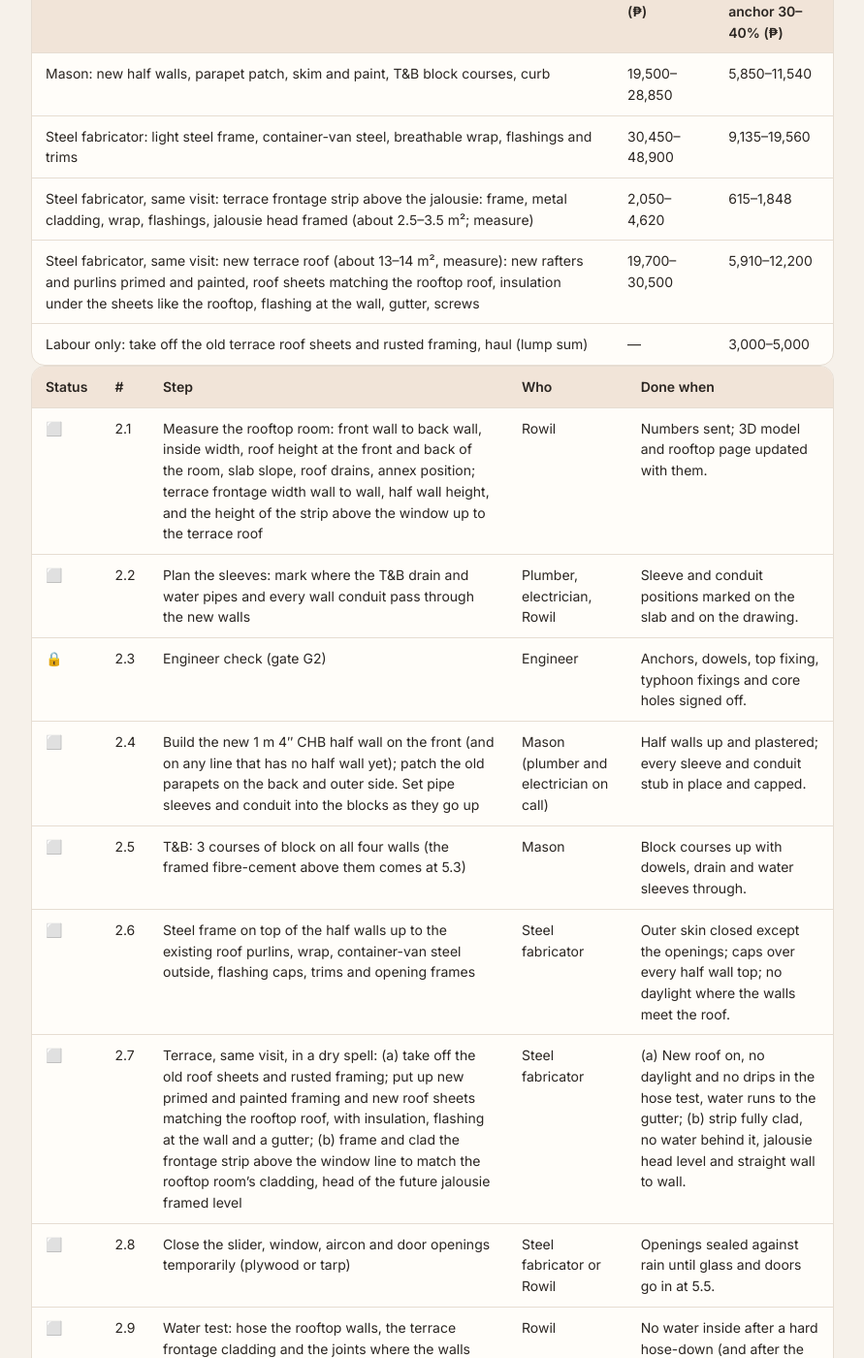
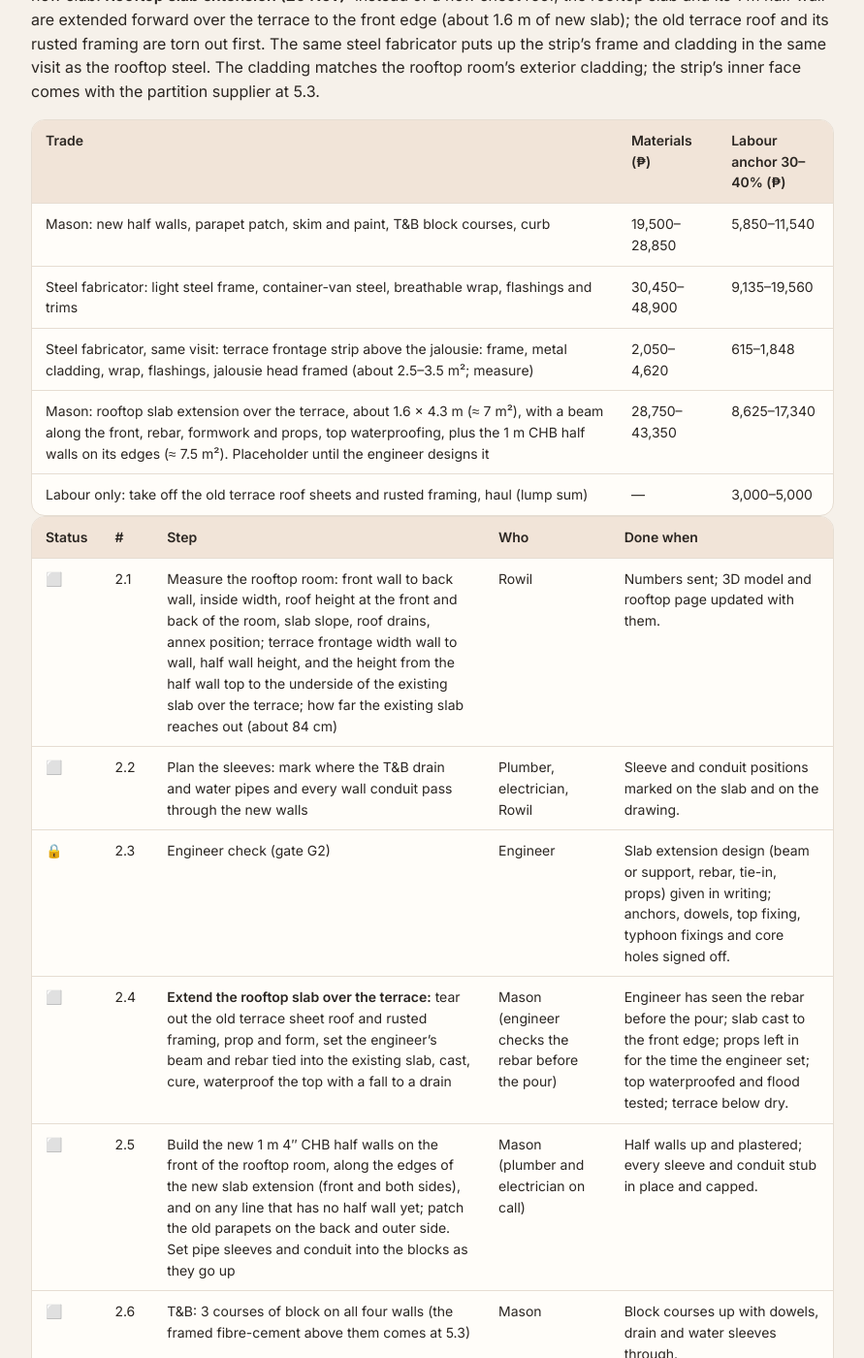
Before and after one commit to tatayotter/navarro-house, a Jekyll site: the page built from house/build-sequence.md, in a window 1280 px wide and 1400 px high, scrolled down 7073 px. Shown: the whole window at 97% size, without its empty margins (194-1085 px from the left). Built offline with Jekyll 4.4.1, drawn with Linux system fonts in a browser that asks for light colours; some of the changed text lies outside the part shown.

Commit message:
Build sequence: rooftop slab extended over the terrace (replaces terrace re-roof), half walls on its edges
Co-Authored-By: Claude Opus 5.5 <noreply@anthropic.com>
Claude-Session: https://claude.ai/code/session_01RUWgCN1G19McQkjCo3kEH9

```diff
--- a/house/build-sequence.md
+++ b/house/build-sequence.md
@@ -26,13 +26,13 @@ summary: The order of the whole renovation, from the steel stair to the last fix
 | Phase | What | Main trades | Materials (₱) | Labour anchor 30–40% (₱) | Supplier-installed, equipment, demolition (₱) | Phase budget (₱) |
 |---|---|---|---|---|---|---|
 | 1 | Demolition contract, then the steel stair | Demolition crew, welder | 34,784–45,284 | 11,050–16,100 (welder 8,500 agreed) | 20,000–41,000 | **65,834–102,384** |
-| 2 | Weatherproof the rooftop room, re-roof the terrace, clad the terrace frontage | Mason, steel fabricator | 71,700–112,870 | 21,510–45,148 | 3,000–5,000 | **96,210–163,018** |
+| 2 | Extend the rooftop slab over the terrace, weatherproof the rooftop room, clad the terrace frontage | Mason, steel fabricator | 80,750–125,720 | 24,225–50,288 | 3,000–5,000 | **107,975–181,008** |
 | 3 | New CHB walls (terrace side walls, car bay partition), front gate | Mason, welder, shutter shop | 36,570–51,670 | 10,971–20,668 | 17,000–27,000 | **64,541–99,338** |
 | 4 | Plumbing and electrical rough-in, ground floor included | Plumber, electrician | 169,965–256,775 | 50,990–102,710 | 2,500–4,000 | **223,455–363,485** |
 | 5 | Close up: partitions and double walls, ceilings in one go, glass and doors in one go, floors, paint | Partition supplier, ceiling crew, glass supplier, carpenter, tiler, painter | 291,540–383,700 | 87,462–153,480 | 168,400–259,900 | **547,402–797,080** |
 | 6 | Final fit-out | Electrician, plumber, carpenter, AC tech | 98,380–189,520 | 29,514–75,808 | 38,632–63,632 | **166,526–328,960** |
-| | **Total before contingency** | | **702,939–1,039,819** | **211,497–413,914** | **249,532–400,532** | **≈ 1,164,000–1,854,000** |
-| | **With 10% contingency on the Online part** | | | | | **≈ 1,276,000–2,035,000** |
+| | **Total before contingency** | | **711,989–1,052,669** | **214,212–419,054** | **249,532–400,532** | **≈ 1,176,000–1,872,000** |
+| | **With 10% contingency on the Online part** | | | | | **≈ 1,291,000–2,057,000** |
 
 After fit-out: the induction cooktop (its 30 A circuit goes in at Phase 4). Optional: kitchen and dining clean-up. Neither is in the total.
 
@@ -62,7 +62,7 @@ Do not start the step after a 🔒 gate until the check is done and written down
 | Gate | Before | Who | What they check |
 |---|---|---|---|
 | 🔒 G1 | Demolition and welding start (step 1.1) | Engineer | Stair v3.5 [welding details](../stairs/weld-details.html): tread mount, 1.4 mm plate, right stringer span, wall anchors. ✅ **Slab headroom cut: approved by the engineer (20 Nov).** **Rooftop door opening:** any tie beam or rebar cut, header over the door. **Terrace to living room wall:** lintel size, props, and the order (lintel cured before the wall below comes out). **Terrace counter:** whether it ties into the wall or slab. |
-| 🔒 G2 | Rooftop walls, terrace frontage cladding, terrace roof steel (step 2.3) | Engineer | **New terrace roof:** the old roof and its badly rusted framing are replaced (20 Nov). Size of the new rafters and purlins, how they fix to the wall and beam, and typhoon uplift on the new sheets. **Terrace frontage:** how the cladding strip above the jalousie fixes to the roof framing and the half wall, and typhoon wind on the street face. Dowels for the new half walls without breaking the roof waterproofing, anchors into the old parapets, top fixing at the purlins of the existing roof, typhoon fixings, core holes and roof drains, the T&B corner. See the [rooftop room page](../rooms/rooftop-room.html#for-the-engineer). |
+| 🔒 G2 | Slab extension, rooftop walls, terrace frontage cladding (step 2.3) | Engineer | ⚠️ **Rooftop slab extended over the terrace (20 Nov):** about 1.6 m of new slab beyond the ~84 cm that reaches over the terrace now, out to the front edge, plus the 1 m half walls on it. Needs his design: a beam or support along the front, rebar and thickness, how it ties into the existing slab, the half wall load on the front wall, props and stripping time, and waterproofing. **Terrace frontage:** how the cladding strip above the jalousie fixes to the new slab edge and the half wall, and typhoon wind on the street face. Dowels for the new half walls without breaking the roof waterproofing, anchors into the old parapets, top fixing at the purlins of the existing roof, typhoon fixings, core holes and roof drains, the T&B corner. See the [rooftop room page](../rooms/rooftop-room.html#for-the-engineer). |
 | 🔒 G3 | New CHB walls and the gate (steps 3.2 to 3.5) | Engineer | **Terrace side walls:** that the terrace slab (and any cantilever) carries about 2 t of new CHB walls or that they sit on beams; dowels into the slab, ties into the columns and the shared walls, a top tie to the beam or roof framing, typhoon wind;  car bay partition lintel and tie-in to the shared side walls; gate demolition (beam not resting on the hollow-block piers, new post base and anchors). |
 | 🔒 G4 | The septic dig (step 4.2) | Engineer and plumber | Septic size, rebar and concrete mix, distance from the party wall and front column footings, car-rated cover. |
 | 🔒 G5 | Any wire is pulled (step 4.6) | Licensed electrical engineer (PEE) | The [electrical sign-off set](electrical-signoff.html) (single-line diagram, load schedule, panel schedule, layout): load calculation, wire and breaker sizes, main breaker, grounding, RCDs, no-neutral switches with bypass, permit. |
@@ -121,29 +121,30 @@ Do not start the step after a 🔒 gate until the check is done and written down
 
 **Starts when:** the stair is done (1.10) and the rooftop room and terrace frontage are measured. **Unlocks:** a dry rooftop, so leaks into the 2nd floor stop before any ceiling goes up below.
 The rooftop roof and its columns are **already built**; no roof extension is needed. This phase closes the walls under the existing roof.
-🛒 **Buy lists:** [rooftop walls, half walls and T&B block courses](../rooms/rooftop-room.html#walls) · [terrace frontage outer skin](extra-materials.html#terrace-frontage-outer-skin-with-metal-cladding-phase-2)
+🛒 **Buy lists:** [rooftop walls, half walls and T&B block courses](../rooms/rooftop-room.html#walls) · [slab extension over the terrace and frontage cladding](extra-materials.html#rooftop-slab-extension-over-the-terrace-and-the-frontage-cladding-phase-2)
 
-**Cost (Online, from the [rooftop room page](../rooms/rooftop-room.html)):** phase budget **₱96,210–163,018** before contingency. The door opening was cut in the demolition contract (1.4). **Terrace frontage (confirmed 20 Nov):** the front is a 28 cm concrete half wall. The new jalousie sits on its front edge and runs wall to wall, replacing the old aluminium slider window. The **double wall with metal cladding** is the strip above the jalousie, up to the terrace roof. The same steel fabricator puts up the strip's frame and cladding in this phase, in the same visit as the rooftop steel, and **replaces the terrace roof** at the same time: the old sheets and the rusted framing come off, and new framing and sheets go on, matching the rooftop roof. The cladding matches the rooftop room's exterior cladding; the strip's inner face comes with the partition supplier at 5.3.
+**Cost (Online, from the [rooftop room page](../rooms/rooftop-room.html)):** phase budget **₱107,975–181,008** before contingency. The door opening was cut in the demolition contract (1.4). **Terrace frontage (confirmed 20 Nov):** the front is a 28 cm concrete half wall. The new jalousie sits on its front edge and runs wall to wall, replacing the old aluminium slider window. The **double wall with metal cladding** is the strip above the jalousie, up to the underside of the new slab. **Rooftop slab extension (20 Nov):** instead of a new sheet roof, the rooftop slab and its 1 m half wall are extended forward over the terrace to the front edge (about 1.6 m of new slab); the old terrace roof and its rusted framing are torn out first. The same steel fabricator puts up the strip's frame and cladding in the same visit as the rooftop steel. The cladding matches the rooftop room's exterior cladding; the strip's inner face comes with the partition supplier at 5.3.
 
 | Trade | Materials (₱) | Labour anchor 30–40% (₱) |
 |---|---|---|
 | Mason: new half walls, parapet patch, skim and paint, T&B block courses, curb | 19,500–28,850 | 5,850–11,540 |
 | Steel fabricator: light steel frame, container-van steel, breathable wrap, flashings and trims | 30,450–48,900 | 9,135–19,560 |
 | Steel fabricator, same visit: terrace frontage strip above the jalousie: frame, metal cladding, wrap, flashings, jalousie head framed (about 2.5–3.5 m²; measure) | 2,050–4,620 | 615–1,848 |
-| Steel fabricator, same visit: new terrace roof (about 13–14 m², measure): new rafters and purlins primed and painted, roof sheets matching the rooftop roof, insulation under the sheets like the rooftop, flashing at the wall, gutter, screws | 19,700–30,500 | 5,910–12,200 |
+| Mason: rooftop slab extension over the terrace, about 1.6 × 4.3 m (≈ 7 m²), with a beam along the front, rebar, formwork and props, top waterproofing, plus the 1 m CHB half walls on its edges (≈ 7.5 m²). Placeholder until the engineer designs it | 28,750–43,350 | 8,625–17,340 |
 | Labour only: take off the old terrace roof sheets and rusted framing, haul (lump sum) | — | 3,000–5,000 |
 
 | Status | # | Step | Who | Done when |
 |---|---|---|---|---|
-| ⬜ | 2.1 | Measure the rooftop room: front wall to back wall, inside width, roof height at the front and back of the room, slab slope, roof drains, annex position; terrace frontage width wall to wall, half wall height, and the height of the strip above the window up to the terrace roof | Rowil | Numbers sent; 3D model and rooftop page updated with them. |
+| ⬜ | 2.1 | Measure the rooftop room: front wall to back wall, inside width, roof height at the front and back of the room, slab slope, roof drains, annex position; terrace frontage width wall to wall, half wall height, and the height from the half wall top to the underside of the existing slab over the terrace; how far the existing slab reaches out (about 84 cm) | Rowil | Numbers sent; 3D model and rooftop page updated with them. |
 | ⬜ | 2.2 | Plan the sleeves: mark where the T&B drain and water pipes and every wall conduit pass through the new walls | Plumber, electrician, Rowil | Sleeve and conduit positions marked on the slab and on the drawing. |
-| 🔒 | 2.3 | Engineer check (gate G2) | Engineer | Anchors, dowels, top fixing, typhoon fixings and core holes signed off. |
-| ⬜ | 2.4 | Build the new 1 m 4″ CHB half wall on the front (and on any line that has no half wall yet); patch the old parapets on the back and outer side. Set pipe sleeves and conduit into the blocks as they go up | Mason (plumber and electrician on call) | Half walls up and plastered; every sleeve and conduit stub in place and capped. |
-| ⬜ | 2.5 | T&B: 3 courses of block on all four walls (the framed fibre-cement above them comes at 5.3) | Mason | Block courses up with dowels, drain and water sleeves through. |
-| ⬜ | 2.6 | Steel frame on top of the half walls up to the existing roof purlins, wrap, container-van steel outside, flashing caps, trims and opening frames | Steel fabricator | Outer skin closed except the openings; caps over every half wall top; no daylight where the walls meet the roof. |
-| ⬜ | 2.7 | Terrace, same visit, in a dry spell: (a) take off the old roof sheets and rusted framing; put up new primed and painted framing and new roof sheets matching the rooftop roof, with insulation, flashing at the wall and a gutter; (b) frame and clad the frontage strip above the window line to match the rooftop room's cladding, head of the future jalousie framed level | Steel fabricator | (a) New roof on, no daylight and no drips in the hose test, water runs to the gutter; (b) strip fully clad, no water behind it, jalousie head level and straight wall to wall. |
-| ⬜ | 2.8 | Close the slider, window, aircon and door openings temporarily (plywood or tarp) | Steel fabricator or Rowil | Openings sealed against rain until glass and doors go in at 5.5. |
-| ⬜ | 2.9 | Water test: hose the rooftop walls, the terrace frontage cladding and the joints where the walls meet the roof | Rowil | No water inside after a hard hose-down (and after the next heavy rain). |
+| 🔒 | 2.3 | Engineer check (gate G2) | Engineer | Slab extension design (beam or support, rebar, tie-in, props) given in writing; anchors, dowels, top fixing, typhoon fixings and core holes signed off. |
+| ⬜ | 2.4 | **Extend the rooftop slab over the terrace:** tear out the old terrace sheet roof and rusted framing, prop and form, set the engineer's beam and rebar tied into the existing slab, cast, cure, waterproof the top with a fall to a drain | Mason (engineer checks the rebar before the pour) | Engineer has seen the rebar before the pour; slab cast to the front edge; props left in for the time the engineer set; top waterproofed and flood tested; terrace below dry. |
+| ⬜ | 2.5 | Build the new 1 m 4″ CHB half walls on the front of the rooftop room, along the edges of the new slab extension (front and both sides), and on any line that has no half wall yet; patch the old parapets on the back and outer side. Set pipe sleeves and conduit into the blocks as they go up | Mason (plumber and electrician on call) | Half walls up and plastered; every sleeve and conduit stub in place and capped. |
+| ⬜ | 2.6 | T&B: 3 courses of block on all four walls (the framed fibre-cement above them comes at 5.3) | Mason | Block courses up with dowels, drain and water sleeves through. |
+| ⬜ | 2.7 | Steel frame on top of the half walls up to the existing roof purlins, wrap, container-van steel outside, flashing caps, trims and opening frames | Steel fabricator | Outer skin closed except the openings; caps over every half wall top; no daylight where the walls meet the roof. |
+| ⬜ | 2.8 | Terrace frontage, same visit: frame and clad the strip above the window line, up to the new slab edge, to match the rooftop room's cladding; head of the future jalousie framed level | Steel fabricator | Strip fully clad, no water behind it in the hose test, jalousie head level and straight wall to wall. |
+| ⬜ | 2.9 | Close the slider, window, aircon and door openings temporarily (plywood or tarp) | Steel fabricator or Rowil | Openings sealed against rain until glass and doors go in at 5.5. |
+| ⬜ | 2.10 | Water test: hose the rooftop walls, the new slab over the terrace, the terrace frontage cladding and the joints where the walls meet the roof | Rowil | No water inside after a hard hose-down (and after the next heavy rain). |
 
 ## Phase 3: Other structural work
 
@@ -190,14 +191,14 @@ The rooftop roof and its columns are **already built**; no roof extension is nee
 | ⬜ | 4.4 | Drains and vents: strip out the old ground T&B (fixtures, tiles, old pipes) and re-lay its drains for the new layout; kitchen sink via a grease trap; roof T&B stack down the stairwell corner; terrace washing machine drain to the facade; cap our old lines into the shared tank | Plumber | All drains run to the new tank; old lines capped; water poured in every drain reaches the tank. |
 | ⬜ | 4.5 | Water: 1,000 L car bay tank and its plinth, city water to the kitchen and ground T&B with the crossover, PPR to the roof T&B, the terrace washer faucet and the hose faucets, every valve at its marked height | Plumber | **Pressure test held for 24 hours** with no drop; valves match the [water valves page](water-valves.html). |
 | 🔒 | 4.6 | Engineer checks and signs the [electrical sign-off set](electrical-signoff.html) (gate G5) | Licensed electrical engineer (PEE), electrician | Signed and sealed set; permit filed. |
-| ⬜ | 4.7 | New panel on the car bay left wall, conduits and boxes in every room, wires pulled, roof feed through the terrace ceiling and under the terrace roof, the 30 A induction circuit (cooktop comes later), pump and washer RCD circuits | Electrician | Every box has its wires; **insulation test passed on every circuit**; panel labelled. |
+| ⬜ | 4.7 | New panel on the car bay left wall, conduits and boxes in every room, wires pulled, roof feed through the terrace ceiling and up to the rooftop (route to re-check with the electrician now that the terrace gets a slab), the 30 A induction circuit (cooktop comes later), pump and washer RCD circuits | Electrician | Every box has its wires; **insulation test passed on every circuit**; panel labelled. |
 | ⬜ | 4.8 | Rooftop T&B floor: raised fill with fall to the drain, membrane, **flood test 24 hours** | Plumber, mason | No leak below after 24 hours of standing water. |
 
 ## Phase 5: Close up
 
 **Starts when:** every test in Phase 4 has passed. **Unlocks:** fit-out.
 **Order inside this phase:** plaster and waterproofing, then the partition supplier (one job), then the ceiling crew (all rooms in one go), then glass and doors (one go), then floors and paint.
-🛒 **Buy lists:** [ceilings, all rooms](ceilings.html#cost-by-room) · [glass and aluminium, all 6 items](glass-aluminium.html#rough-cost) · [rooftop room floor, ceiling and T&B](../rooms/rooftop-room.html#tb-build) · [terrace frontage inner wall and ground T&B tiles](extra-materials.html#terrace-frontage-inner-wall-phase-5) · [car bay partition door](car-bay-partition.html#rough-cost) · [living room floor and paint](../rooms/living-room.html#cost-by-section) · [master bedroom](../rooms/master-bedroom.html#cost)
+🛒 **Buy lists:** [ceilings, all rooms](ceilings.html#cost-by-room) · [glass and aluminium, all 6 items](glass-aluminium.html#rough-cost) · [rooftop room floor, ceiling and T&B](../rooms/rooftop-room.html#tb-build) · [terrace frontage inner wall and ground T&B tiles](extra-materials.html#terrace-frontage-strip-inner-face-phase-5) · [car bay partition door](car-bay-partition.html#rough-cost) · [living room floor and paint](../rooms/living-room.html#cost-by-section) · [master bedroom](../rooms/master-bedroom.html#cost)
 
 **Cost (Online):** phase budget **₱547,402–797,080** before contingency.
 
--- a/index.html
+++ b/index.html
@@ -95,12 +95,12 @@ footer a{color:var(--accent);font-weight:500}
   <a class="card" href="house/build-sequence.html">
     <div class="ico"><svg viewBox="0 0 24 24" fill="none" stroke="currentColor" stroke-width="1.8" stroke-linejoin="round" stroke-linecap="round"><path d="M4 6h3M4 12h3M4 18h3M10 6h10M10 12h10M10 18h10"/></svg></div>
     <h3>Build sequence</h3>
-    <p>Six phases with who does each step and when it counts as done. Now: Phase 1, step 1.1 (engineer walk-through for the demolition contract and the stair). About ₱1.16M–1.85M before contingency, with labour budgeted at 30–40% of materials as a negotiation basis. Mostly online estimates.</p>
+    <p>Six phases with who does each step and when it counts as done. Now: Phase 1, step 1.1 (engineer walk-through for the demolition contract and the stair). About ₱1.18M–1.87M before contingency, with labour budgeted at 30–40% of materials as a negotiation basis. Mostly online estimates.</p>
     <span class="go">Open the plan →</span>
   </a>
   <div class="grid" style="margin-top:14px">
     <a class="card mini" href="house/extra-materials.html">
-      <div class="card-txt"><h3>Buy list: other items</h3><p>Demolition, terrace roof and walls, ground T&amp;B, fixtures: ₱66k–126k</p></div><span class="arrow">›</span>
+      <div class="card-txt"><h3>Buy list: other items</h3><p>Demolition, terrace slab and walls, ground T&amp;B, fixtures: ₱75k–139k</p></div><span class="arrow">›</span>
     </a>
   </div>
 </section>
```
Also changed, not shown: other parts of house/build-sequence.md (+1 -1 lines), house/extra-materials.md (+9 -10 lines), README.md.
